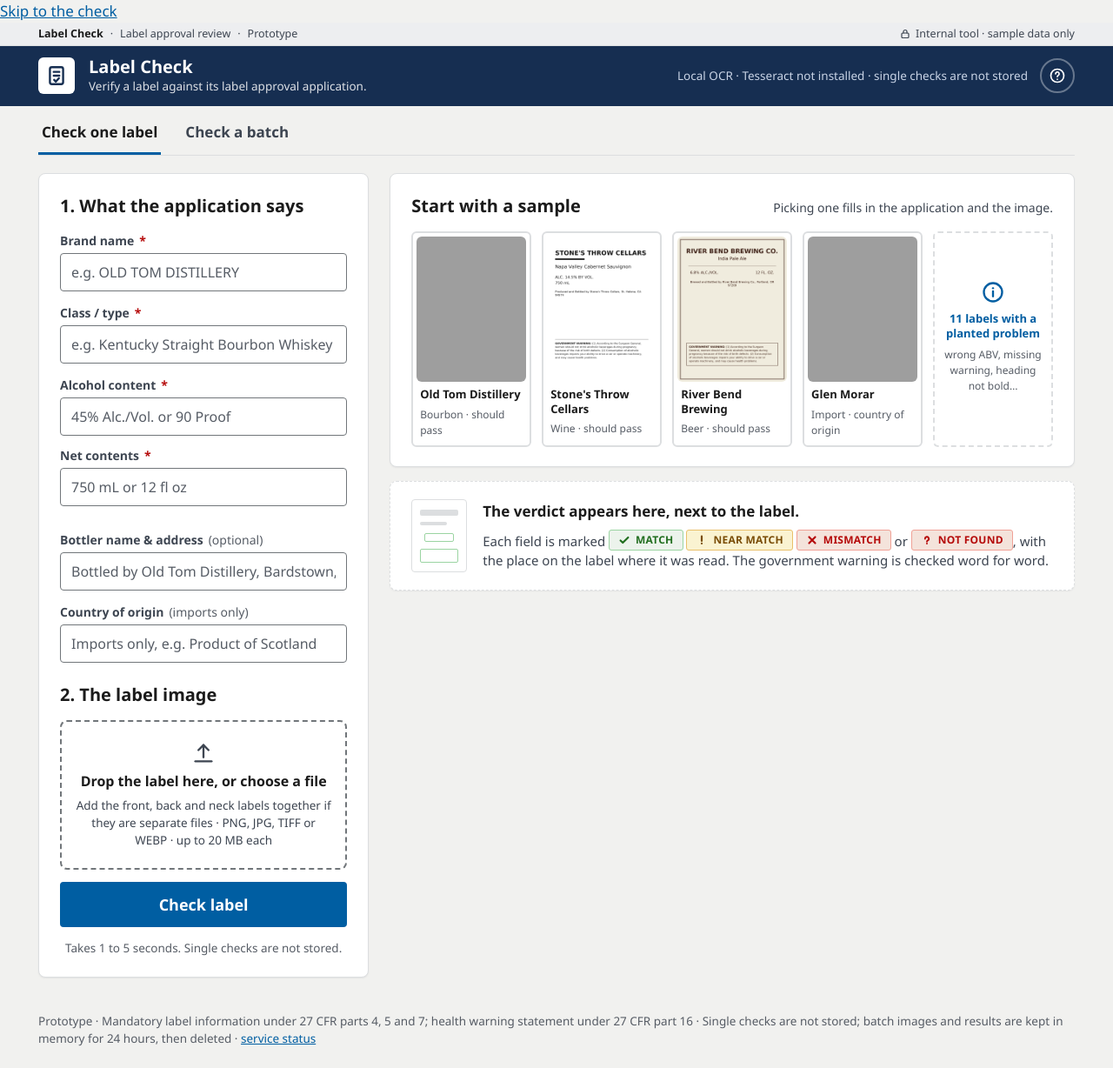
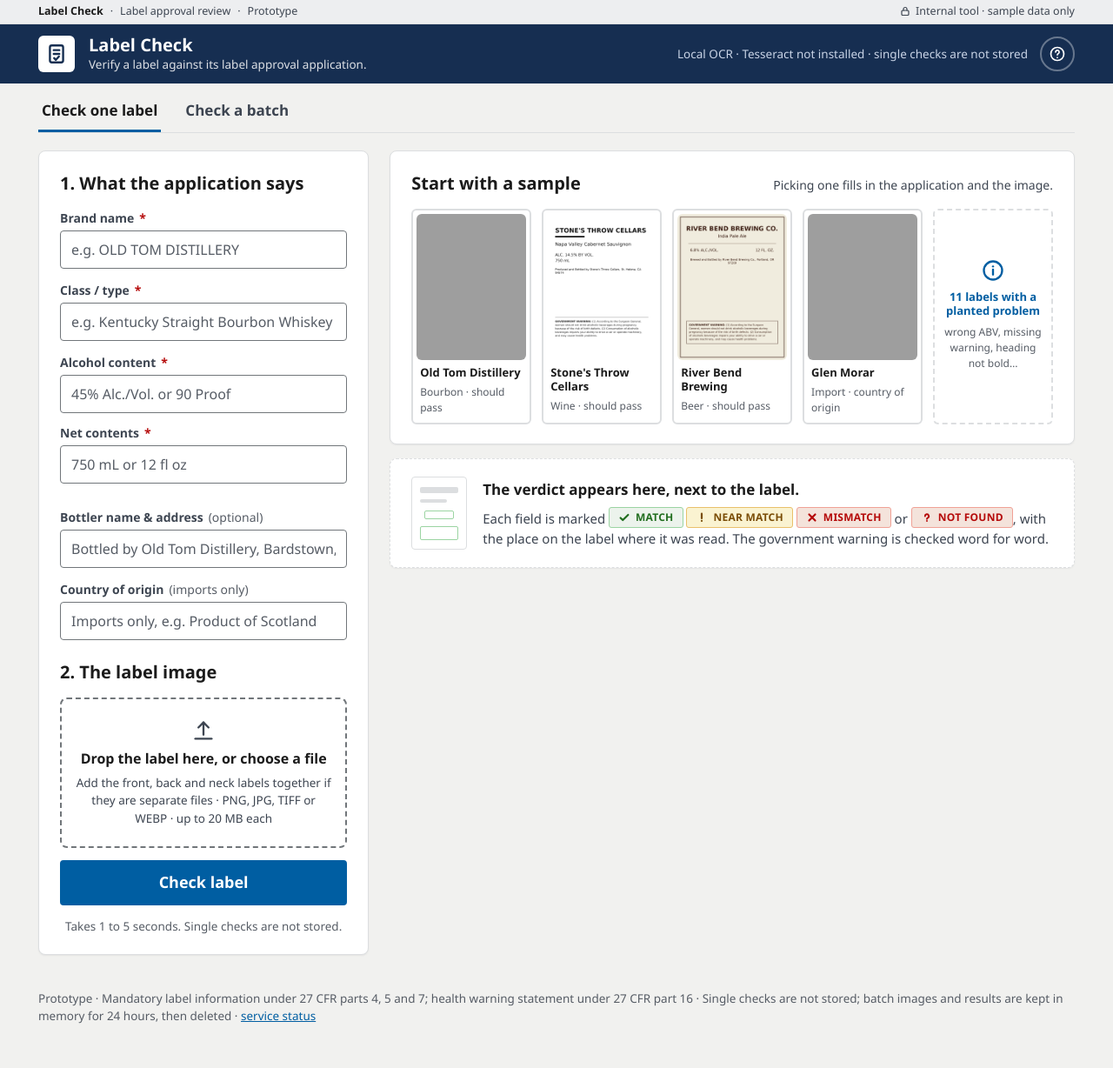
Before and after one commit to azizbenj/ttb-label-verifier, a FastAPI app: page / in a window 1280 px wide. Shown: the whole page at 87% size. After the commit the page ends 1177 px from the top, so only its background shows below. Run offline with FastAPI, Linux system fonts and the light colour scheme; grey boxes are pictures that could not be loaded.

Commit message:
Skip link: its own class and style, hidden until focused
Its style was never added: the check for an existing .skip rule matched an unrelated tr.skip rule, so the link
showed at the top of every page.

Co-Authored-By: Claude Opus 5.5 <noreply@anthropic.com>

```diff
--- a/app/static/style.css
+++ b/app/static/style.css
@@ -638,3 +638,8 @@ dialog.export::backdrop { background: rgba(28,31,36,.35); }
   .decide .answers, .decide .fine { display: none !important; }
   .queue-bar, .pager, .ask .fine { display: none !important; }
 }
+
+/* skip link: off screen until it has keyboard focus */
+.skip-link { position: absolute; left: 8px; top: -60px; z-index: 100; background: var(--surface); color: var(--action); border: 2px solid var(--action); border-radius: 4px; padding: 8px 12px; font-weight: 600; text-decoration: none; }
+.skip-link:focus { top: 8px; }
+@media print { .skip-link { display: none !important; } }
--- a/app/templates/base.html
+++ b/app/templates/base.html
@@ -10,7 +10,7 @@
 <link rel="stylesheet" href="/static/style.css?v={{ static_version() }}">
 </head>
 <body>
-<a class="skip" href="#main">Skip to the check</a>
+<a class="skip-link" href="#main">Skip to the check</a>
 <div class="strip"><div class="wrap">
   <b>Label Check</b><span aria-hidden="true">·</span><span>Label approval review</span><span aria-hidden="true">·</span><span>Prototype</span>
   <span class="right">{{ icon('lock', 12) }}Internal tool · sample data only</span>
```
Also changed, not shown: tests/test_batch_flow.py (+1 -1 lines).
